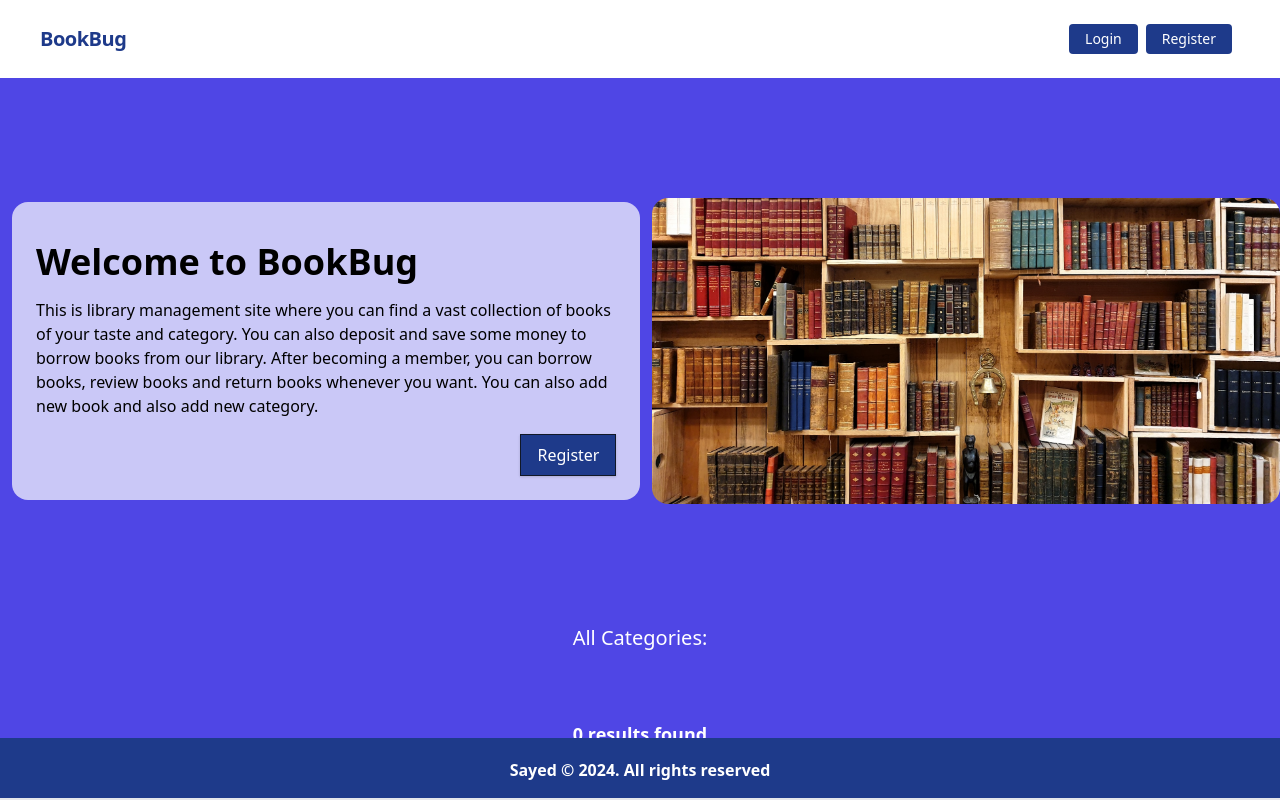
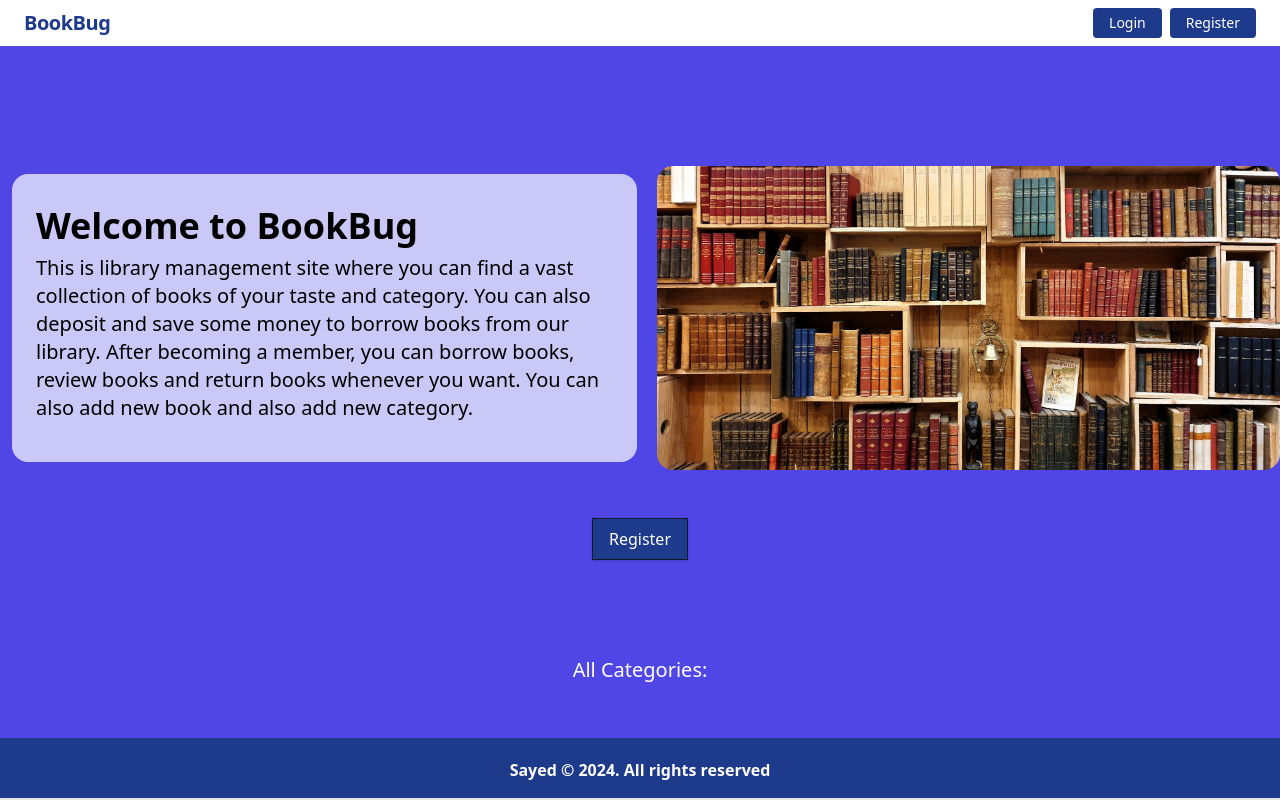
Before and after one commit to sayed8901/library_management_project, a Django app: template core/templates/index.html in a window 1280 px wide. Shown: the top 800 px of the page. Run offline with Django 3.2, Linux system fonts and the light colour scheme; the template is opened without the code that fills it, so the values that code supplies are empty.

Commit message:
Design revised

```diff
--- a/book/templates/book_details.html
+++ b/book/templates/book_details.html
@@ -81,7 +81,7 @@
 
   <!-- form part -->
   {% if user_has_borrowed %}
-  <div class="w-full flex mt-10 justify-center">
+  <div class="w-full flex mt-10 mb-5 justify-center">
     <div class="bg-white rounded-lg">
       <h1 class="font-bold text-3xl text-center py-5 shadow-md">
         Add a Review
@@ -145,6 +145,8 @@
     </div>
   </div>
   {% endif %}
+
   <!--  -->
-  {% endblock %}
 </div>
+
+{% endblock %}
--- a/core/templates/index.html
+++ b/core/templates/index.html
@@ -9,30 +9,33 @@
 <!-- content block -->
 {% block content %}
 <!-- banner section -->
-<section
-  class="container mx-auto flex flex-col md:flex-row items-center my-12 md:my-24"
->
+<section class="container mx-auto my-12 md:my-24">
+  <div class="flex flex-col md:flex-row items-center gap-2">
     <div
       class="flex flex-col w-full lg:w-1/2 justify-center items-start py-6 px-6 bg-white rounded-2xl bg-opacity-70 mx-3"
     >
-    <h1 class="font-bold text-4xl my-4">Welcome to BookBug</h1>
-    <p class="leading-normal mb-4">
+      <h1 class="font-bold text-2xl md:text-3xl lg:text-4xl my-2">
+        Welcome to BookBug
+      </h1>
+      <p class="text-sm xl:text-xl mb-4">
         This is library management site where you can find a vast collection of
-      books of your taste and category. You can
-      also deposit and save some money to borrow books from our library. After
-      becoming a member, you can borrow books, review books and return books
-      whenever you want. You can also add new book and also add new category.
+        books of your taste and category. You can also deposit and save some
+        money to borrow books from our library. After becoming a member, you can
+        borrow books, review books and return books whenever you want. You can
+        also add new book and also add new category.
       </p>
-    <div class="flex justify-end w-full">
+    </div>
+    <div class="w-full lg:w-1/2 lg:py-6 text-center">
+      <img class="rounded-2xl" src="{% static 'cover.jpg' %}" />
+    </div>
+  </div>
+
+  <div class="flex justify-center w-full my-6">
     <a
       href="{% url 'register' %}"
       class="bg-blue-900 text-white rounded-none hover:bg-white hover:text-blue-900 hover:border-blue-900 shadow hover:shadow-lg py-2 px-4 border border-gray-900 hover:border-transparent"
       >Register</a
     >
-    </div>
-  </div>
-  <div class="w-full lg:w-1/2 lg:py-6 text-center">
-    <img class="rounded-2xl" src="{% static 'cover.jpg' %}" />
   </div>
 </section>
 
--- a/core/templates/navbar.html
+++ b/core/templates/navbar.html
@@ -1,72 +1,61 @@
-<nav class="flex items-center justify-between flex-wrap bg-white p-6 px-10">
-  <div class="flex items-center flex-shrink-0 text-white mr-6">
+<nav class="flex items-center justify-between flex-wrap bg-white px-4 py-2">
+  <div class="w-full flex justify-between items-center gap-6 sm:gap-10 px-2">
+    <div class="flex items-center flex-shrink-0 text-white mr-2 xl:mr-6">
       <span class="font-semibold text-xl tracking-tight text-blue-900"
         ><a href="/">BookBug</a></span
       >
     </div>
-  <div class="block lg:hidden">
-    <button
-      class="flex items-center px-3 py-2 border rounded text-white border-white-400 hover:text-white hover:border-white"
+
+    {% if request.user.is_authenticated %}
+    <div
+      class="text-md flex flex-col md:flex-row md:gap-2 lg:gap-10 justify-start items-center text-center"
     >
-      <svg
-        class="fill-current h-3 w-3"
-        viewBox="0 0 20 20"
-        xmlns="http://www.w3.org/2000/svg"
-      >
-        <title>Menu</title>
-        <path d="M0 3h20v2H0V3zm0 6h20v2H0V9zm0 6h20v2H0v-2z" />
-      </svg>
-    </button>
-  </div>
-
-  <div class="w-full block flex-grow lg:flex lg:items-center lg:w-auto px-2">
-    {% if request.user.is_authenticated %}
-    <div class="text-md lg:flex-grow">
       <a
         href="{% url 'add_category' %}"
-        class="block mt-4 lg:inline-block lg:mt-0 text-blue-900 hover:text-red-900 hover:font-black mr-4"
+        class="block lg:inline-block lg:mt-0 text-blue-900 hover:text-red-900 hover:font-black"
       >
         Add Category
       </a>
       <a
         href="{% url 'add_book' %}"
-        class="block mt-4 lg:inline-block lg:mt-0 text-blue-900 hover:text-red-900 hover:font-black mr-4"
+        class="block lg:inline-block lg:mt-0 text-blue-900 hover:text-red-900 hover:font-black"
       >
         Add Book
       </a>
-
       <a
         href="{% url 'borrowed_books' user.id %}"
-        class="block mt-4 lg:inline-block lg:mt-0 text-blue-900 hover:text-red-900 hover:font-black mr-4"
+        class="block lg:inline-block lg:mt-0 text-blue-900 hover:text-red-900 hover:font-black"
       >
         Borrowed books
       </a>
       <a
         href="{% url 'activity_report' user.id %}"
-        class="block mt-4 lg:inline-block lg:mt-0 text-blue-900 hover:text-red-900 hover:font-black mr-4"
+        class="block lg:inline-block lg:mt-0 text-blue-900 hover:text-red-900 hover:font-black"
       >
         Activity Report
       </a>
       <a
         href="{% url 'deposit_money' %}"
-        class="block mt-4 lg:inline-block lg:mt-0 text-blue-900 hover:text-red-900 hover:font-black mr-4"
+        class="block lg:inline-block lg:mt-0 text-blue-900 hover:text-red-900 hover:font-black"
       >
         Deposit
       </a>
     </div>
 
-    <div class="flex w-auto">
+    <div class="flex flex-col lg:flex-row">
       <!-- UserAccount model er related name 'account' die tar balance access kora -->
-      <div class="text-blue-900 my-auto font-black px-2">
-        Welcome, {{ request.user.first_name }} (balance :
-        {{request.user.account.balance}})
+      <div class="text-blue-900 my-auto font-black px-2 my-2 text-center w-40 sm:w-48 xl:w-56">
+        Welcome, {{ request.user.first_name }} (balance : {{request.user.account.balance}})
       </div>
-
+      <!-- UserAccount model er related name 'account' die tar balance access kora -->
+      <div class="flex justify-center items-center my-2">
+        <div>
           <a
             href="{% url 'profile' %}"
-        class="mx-2 inline-block font-medium text-sm px-4 py-2 leading-none bg-blue-900 rounded text-white border-white hover:border-transparent hover:text-dark hover:bg-red-700 mt-4 lg:mt-0"
+            class="mx-2 inline-block font-medium text-sm px-4 py-2 leading-none bg-blue-900 rounded text-white border-white hover:border-transparent hover:text-dark hover:bg-red-700lg:mt-0"
             >Profile</a
           >
+        </div>
         <!-- <a
         href="{% url 'logout' %}"
         class="mx-2 inline-block font-medium text-sm px-4 py-2 leading-none bg-blue-900 rounded text-white border-white hover:border-transparent hover:text-dark hover:bg-red-700 mt-4 lg:mt-0"
@@ -76,15 +65,17 @@
           <form action="{% url 'logout' %}" method="POST">
             {% csrf_token %}
             <button
-            class="mx-2 inline-block font-medium text-sm px-4 py-2 leading-none bg-blue-900 rounded text-white border-white hover:border-transparent hover:text-dark hover:bg-red-700 mt-4 lg:mt-0"
+              class="mx-2 inline-block font-medium text-sm px-4 py-2 leading-none bg-blue-900 rounded text-white border-white hover:border-transparent hover:text-dark hover:bg-red-700 lg:mt-0"
             >
               Logout
             </button>
           </form>
         </div>
       </div>
+    </div>
+
     {% else %}
-    <div class="text-md lg:flex-grow"></div>
+    <div class="flex flex-end">
       <div>
         <a
           href="{% url 'login' %}"
@@ -99,6 +90,8 @@
           >Register</a
         >
       </div>
+    </div>
+
     {% endif %}
   </div>
 </nav>
```
Also changed, not shown: db.sqlite3. Lines whose indentation alone changed are shown as unchanged.
